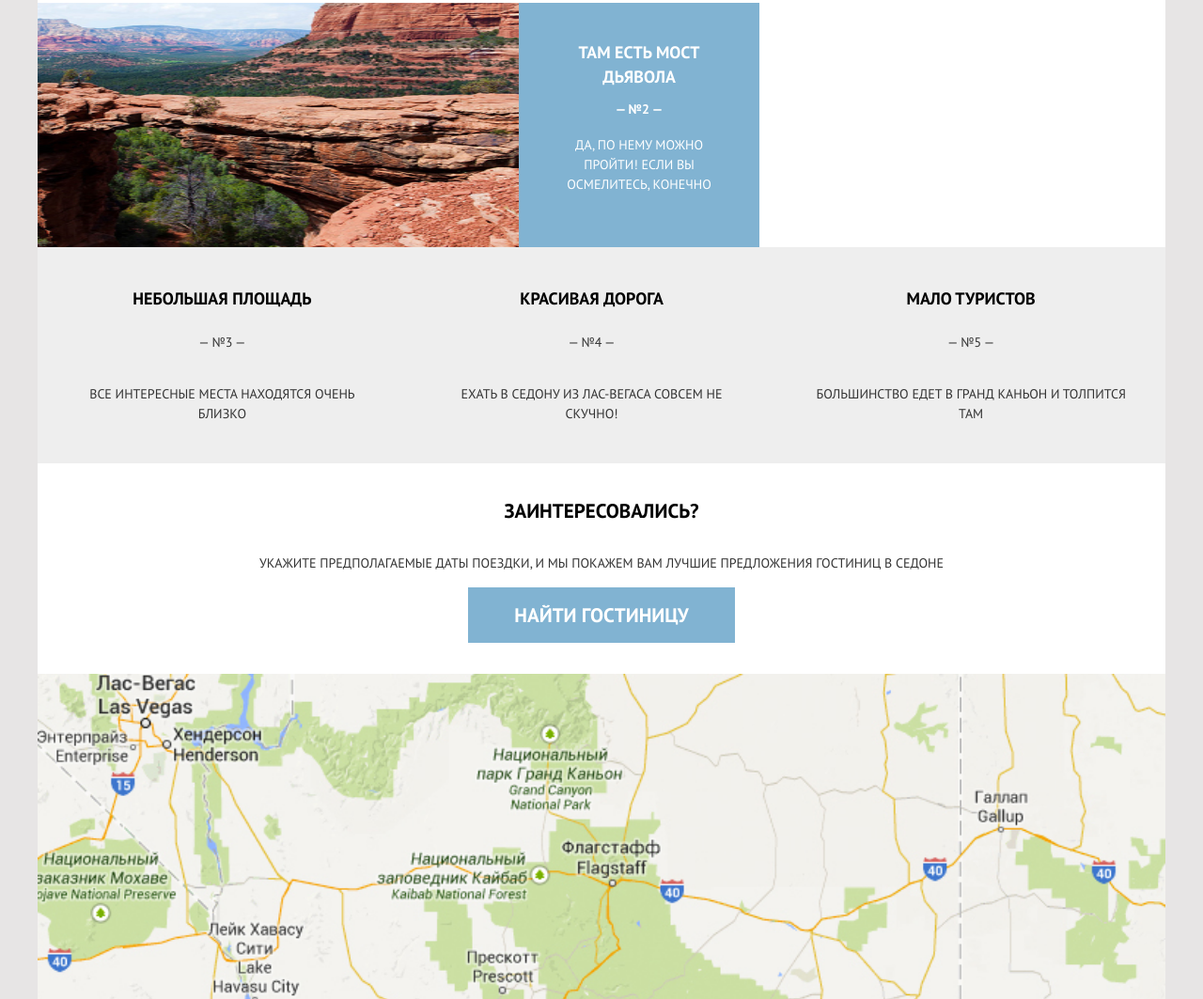
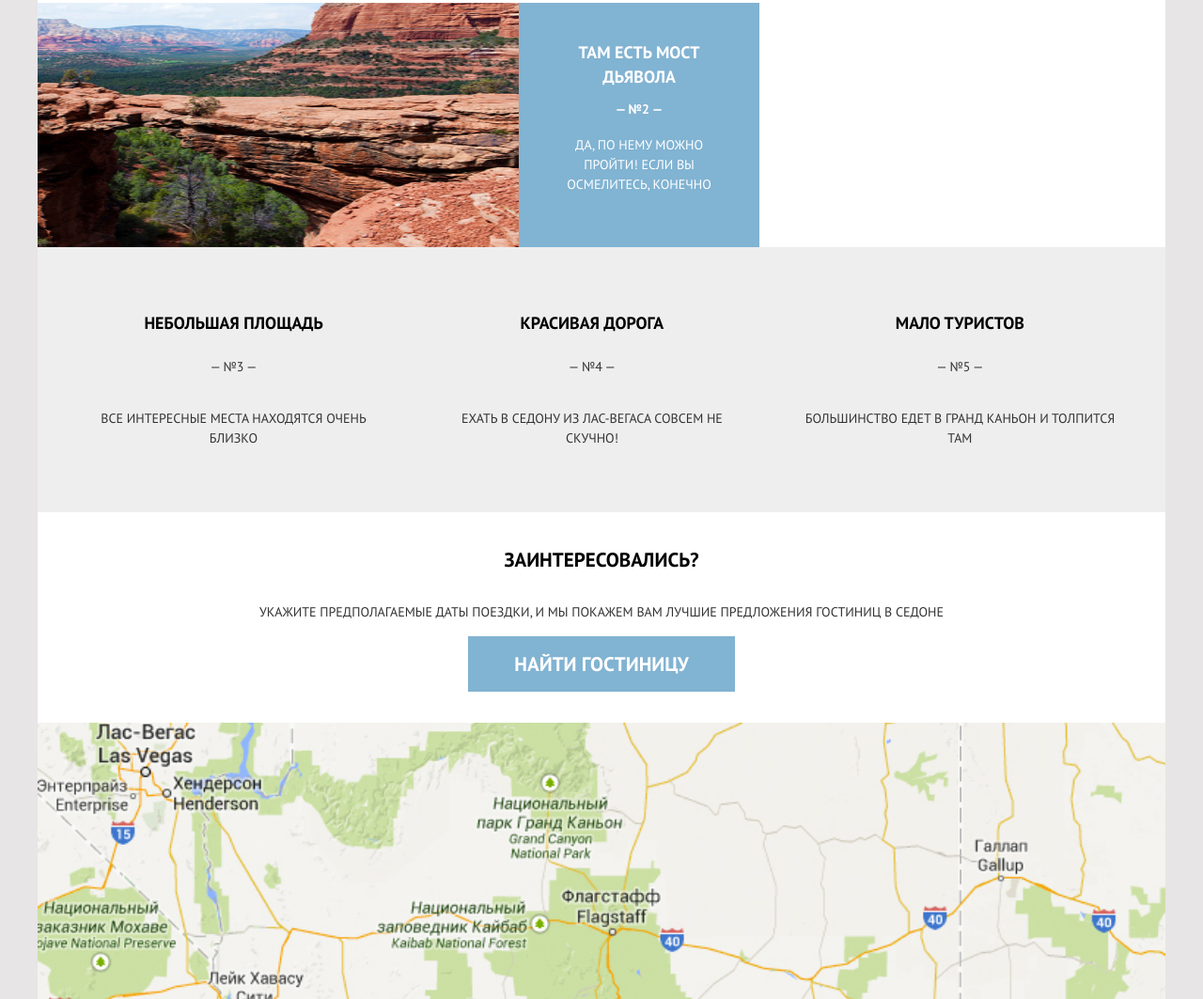
Before and after one commit to htmlacademy-adaptive/2056523-sedona-26, a website: page source/index.html in a window 1280 px wide. Shown: the part 1286-2349 px from the top of the page at 94% size. Drawn offline with nearby package versions, Linux system fonts and the light colour scheme; files that its build step writes are made by us from their sources.

Commit message:
добавляет паддинг

```diff
--- a/source/less/blocks/advantages.less
+++ b/source/less/blocks/advantages.less
@@ -13,7 +13,7 @@
 
 
 .advantages__enclosed-list-1 {
-  padding: 0;
+  padding: 26px 18px;
   list-style-type: none;
   text-align: center;
   background-color: #eeeeee;
```
